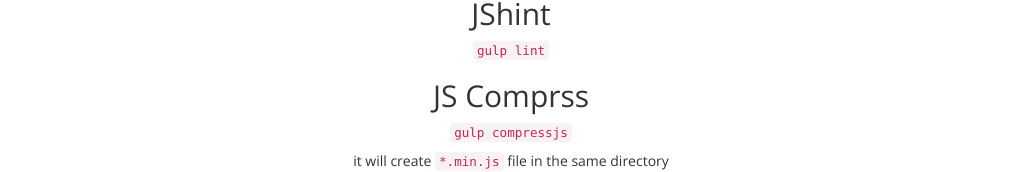
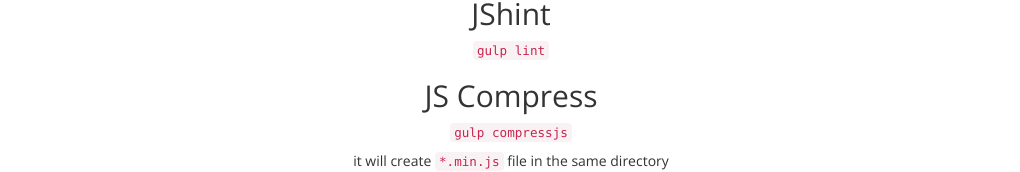
Before and after one commit to rakeshongithub/app-template, a website: page app/index.html in a window 1280 px wide. Shown: the part 432-604 px from the top of the page, without its empty margins (129-1149 px from the left). Drawn offline with nearby package versions, Linux system fonts and the light colour scheme.

Commit message:
Added Gulp Uglify to make compressed js and done some modification on index.html

```diff
--- a/app/index.html
+++ b/app/index.html
@@ -54,7 +54,7 @@
             <h2>JShint</h2>
             <p><code>gulp lint</code></p>
 
-            <h2>JS Comprss</h2>
+            <h2>JS Compress</h2>
             <p><code>gulp compressjs</code></p>
             <p>it will create <code>*.min.js</code> file in the same directory</p>
 
```
Also changed, not shown: README.md.
